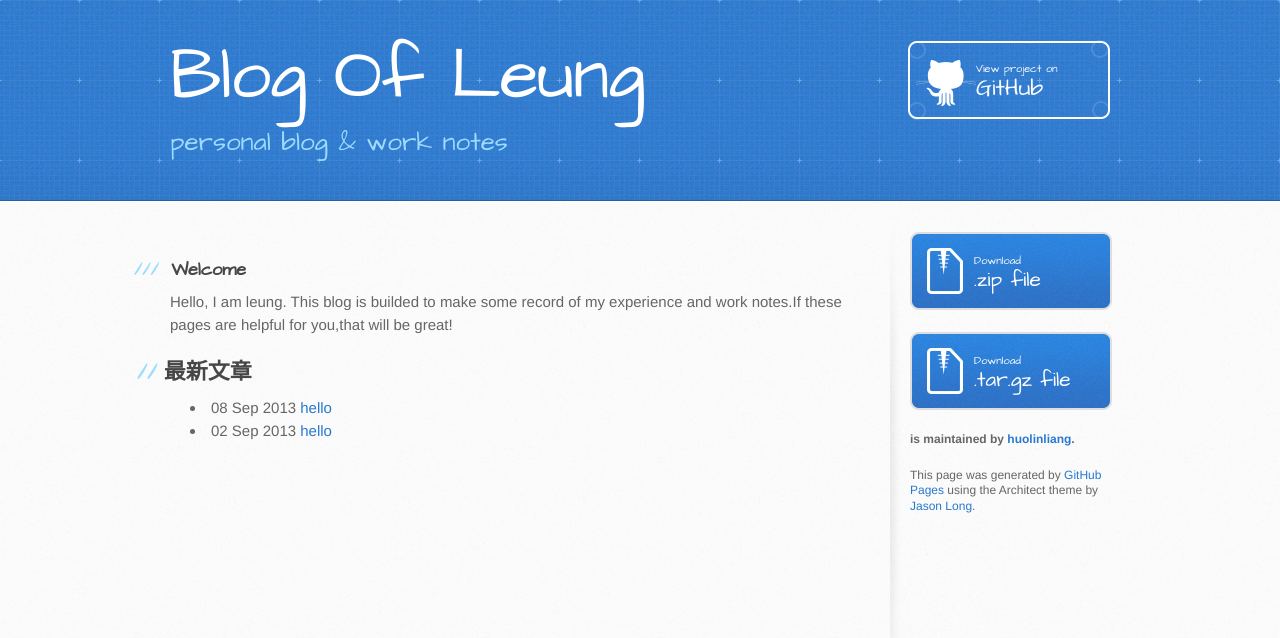
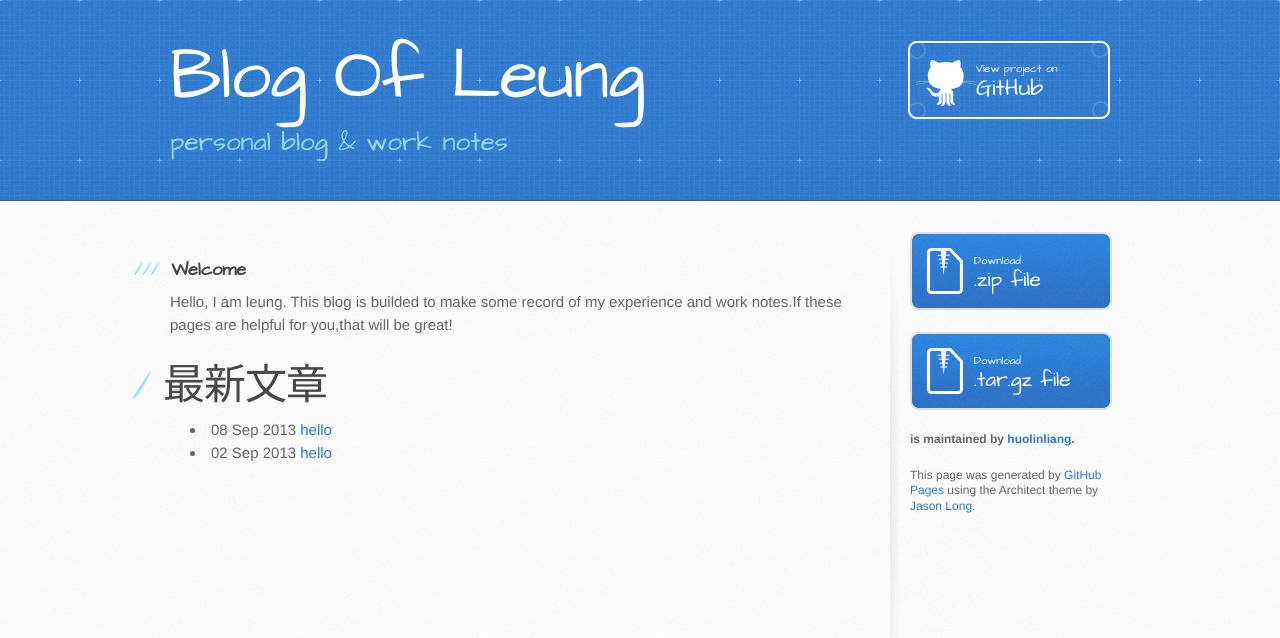
Before and after one commit to huolinliang/blog_leung, a Jekyll site: the page built from index.html, in a window 1280 px wide. Shown: the top 638 px of the page. Built offline with Jekyll 4.4.1, drawn with Linux system fonts in a browser that asks for light colours; Markdown is read by kramdown in place of the engine named in the settings.

Commit message:
wrong path?

```diff
--- a/_layouts/default.html
+++ b/_layouts/default.html
@@ -6,9 +6,9 @@
     <meta http-equiv="X-UA-Compatible" content="chrome=1">
     <meta name="viewport" content="width=device-width, initial-scale=1, maximum-scale=1">
     <link href='https://fonts.googleapis.com/css?family=Architects+Daughter' rel='stylesheet' type='text/css'>
-    <link rel="stylesheet" type="text/css" href="../stylesheets/stylesheet.css" media="screen" />
-    <link rel="stylesheet" type="text/css" href="../stylesheets/pygment_trac.css" media="screen" />
-    <link rel="stylesheet" type="text/css" href="../stylesheets/print.css" media="print" />
+    <link rel="stylesheet" type="text/css" href="../../stylesheets/stylesheet.css" media="screen" />
+    <link rel="stylesheet" type="text/css" href="../../stylesheets/pygment_trac.css" media="screen" />
+    <link rel="stylesheet" type="text/css" href="../../stylesheets/print.css" media="print" />
 
     <!--[if lt IE 9]>
     <script src="//html5shiv.googlecode.com/svn/trunk/html5.js"></script>
--- a/index.html
+++ b/index.html
@@ -35,7 +35,7 @@
 
 <p>Hello, I am leung. This blog is builded to make some record of my experience and work notes.If these pages are helpful for you,that will be great!</p>
 
-<h2>最新文章</h2>
+<h1>最新文章</h1>
 <ul>
     {% for post in site.posts %}
         <li>{{ post.date | date_to_string }} <a href="{{ site.baseurl }}{{ post.url }}">{{ post.title }}</a></li>
```
